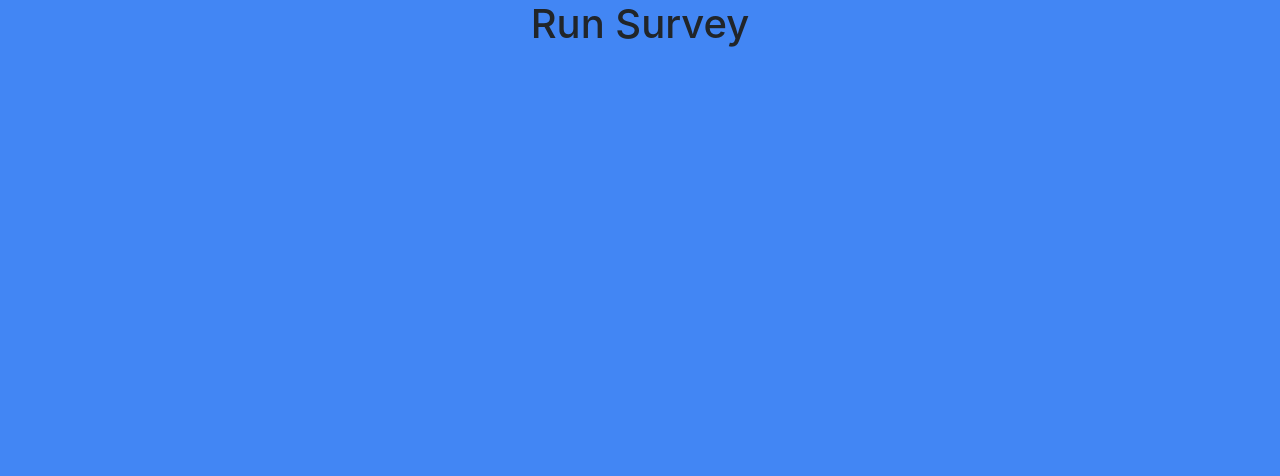
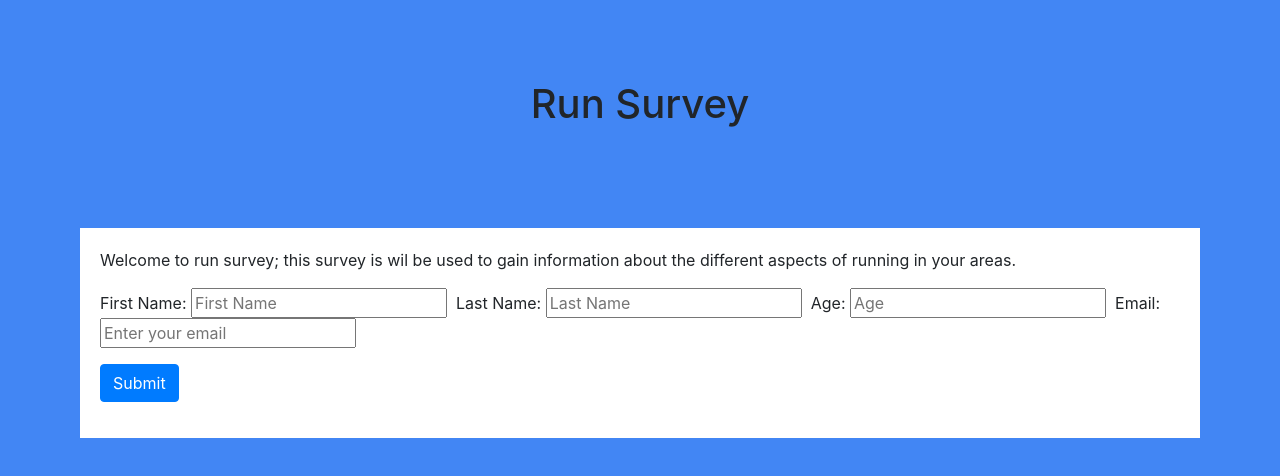
Before and after one commit to hcuffy/survey_form, a website: page index.html in a window 1280 px wide. Drawn offline with nearby package versions, Linux system fonts and the light colour scheme.

Commit message:
Creating form

```diff
--- a/index.html
+++ b/index.html
@@ -11,8 +11,19 @@
   <h1 id="title">Run Survey</h1>
   <div id="container">
 
+<p id="description" > Welcome to run survey; this survey is wil be used to gain information about the different aspects of running in your areas.</p>
+    <form  id="survey-form">
+      <div class="form-group">
 
+        First Name: <input id="name" type="text" placeholder="First Name">&nbsp;
+        Last Name: <input id="name" type="text" placeholder="Last Name">&nbsp;
+        Age: <input id="email" type="text" placeholder="Age">&nbsp;
+        Email: <input type="email" placeholder="Enter your email">
 
+      </div>
+
+      <button type="submit" class="btn btn-primary">Submit</button>
+    </form>
   </div>
 
 </body>
--- a/main.css
+++ b/main.css
@@ -2,11 +2,13 @@ body {
   background-color: #4286f4;
 }
 
-#container {
-  margin: auto;
-  background-color: white;
+h1 {
+  text-align: center;
+  margin-top: 80px;
 }
 
-h1 {
-  text-align: center;
+#container {
+  margin: 100px 80px auto 80px;
+  background-color: white;
+  padding: 20px 20px 20px 20px;
 }
```
